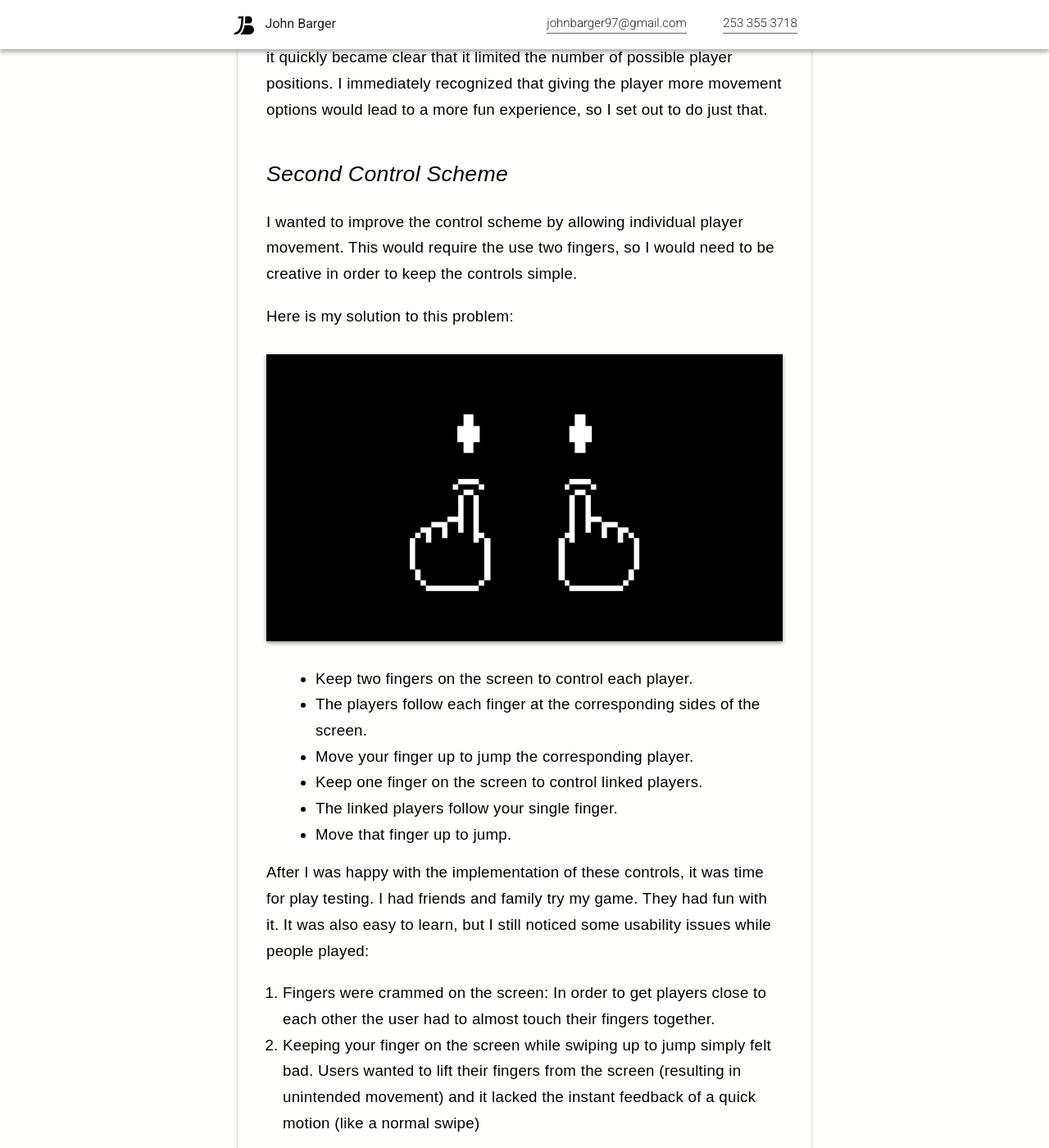
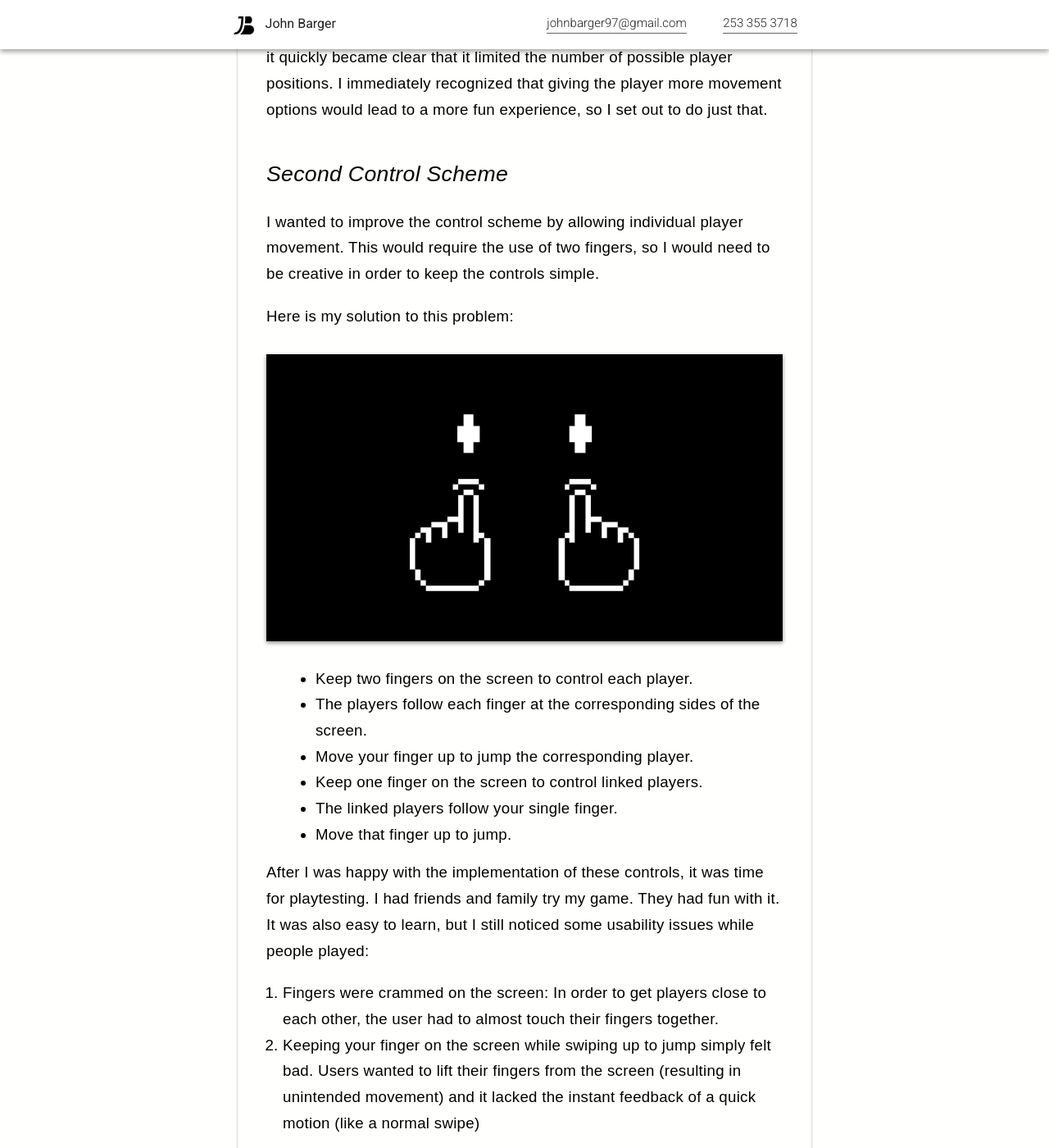
Before and after one commit to johnbarger97/portfolio-site, a Jekyll site: the page built from Mobile-Game-Interaction-Design.html, in a window 1280 px wide and 1400 px high, scrolled down 2599 px. Shown: the whole window at 82% size. Built offline with Jekyll 4.4.1, drawn with Linux system fonts in a browser that asks for light colours; some of the changed text lies outside the part shown.

Commit message:
revisions

```diff
--- a/Building-A-Website-For-Cornerstone.html
+++ b/Building-A-Website-For-Cornerstone.html
@@ -133,4 +133,6 @@
 
 		</div>
 	</div>
+  <br>
+  <br>
 </div>
--- a/Mobile-Game-Interaction-Design.html
+++ b/Mobile-Game-Interaction-Design.html
@@ -25,7 +25,7 @@
       <br>
       <p>The game, “Hold My Hand” is an endless runner mobile game that I started with a friend during a game jam. The theme of the game jam was “Stronger Together”. Our idea was an endless runner where you maneuver two players through obstacles. What makes them stronger together is that they can hold hands to jump higher.</p>
 
-      <p>After a preliminary version of the game was completed during the jam, I decided to spend an extra two weeks adding polish and fine tuning the gameplay.</p>
+      <p>After a preliminary version of the game was completed during the jam, I decided to spend an extra two weeks adding polish and fine-tuning the gameplay.</p>
 
       <p>Three weeks after starting this journey, "Hold My Hand" was complete. It is now fun to play and I am proud of the finished product.</p>
 
@@ -38,7 +38,7 @@
 
       <h2>Control Scheme Iterations</h2>
       <br>
-      <p>Through the process of play testing and creating a smooth player interaction experience, the control scheme of this game went through several iterations.</p>
+      <p>Through the process of playtesting and creating a smooth player interaction experience, the control scheme of this game went through several iterations.</p>
 
       <h3>First Control Scheme</h3>
       <p>My very first requirement when designing a control scheme was that it needed to be simple. Many mobile games don’t use more than one finger and I wanted my game to have the same convenient appeal.</p>
@@ -49,14 +49,14 @@
       <ul>
         <li>Swipe down to toggle link. (hold hands)</li>
         <li>Swipe up to jump. (Both Players)</li>
-        <li>Tap to toggle players to the outer / inner lane.</li>
+        <li>Tap to toggle players to the outer/inner lane.</li>
       </ul>
 
       <p>Out of all the control schemes, this one was the best when it came to usability on account of its simplicity. It was intuitive and easy to learn, but it quickly became clear that it limited the number of possible player positions. I immediately recognized that giving the player more movement options would lead to a more fun experience, so I set out to do just that.</p>
 
       <h3>Second Control Scheme</h3>
 
-      <p>I wanted to improve the control scheme by allowing individual player movement. This would require the use two fingers, so I would need to be creative in order to keep the controls simple.</p>
+      <p>I wanted to improve the control scheme by allowing individual player movement. This would require the use of two fingers, so I would need to be creative in order to keep the controls simple.</p>
 
       <p>Here is my solution to this problem:</p>
       <img style="height: 350px; object-fit: cover;"src="assets/hmh-project/control_scheme2.gif" alt="">
@@ -70,9 +70,9 @@
         <li>Move that finger up to jump.</li>
       </ul>
 
-      <p>After I was happy with the implementation of these controls, it was time for play testing. I had friends and family try my game. They had fun with it. It was also easy to learn, but I still noticed some usability issues while people played:</p>
+      <p>After I was happy with the implementation of these controls, it was time for playtesting. I had friends and family try my game. They had fun with it. It was also easy to learn, but I still noticed some usability issues while people played:</p>
       <ol>
-        <li>Fingers were crammed on the screen: In order to get players close to each other the user had to almost touch their fingers together.</li>
+        <li>Fingers were crammed on the screen: In order to get players close to each other, the user had to almost touch their fingers together.</li>
         <li>Keeping your finger on the screen while swiping up to jump simply felt bad. Users wanted to lift their fingers from the screen (resulting in unintended movement) and it lacked the instant feedback of a quick motion (like a normal swipe)</li>
       </ol>
       <br>
@@ -128,4 +128,6 @@
 
 		</div>
 	</div>
+  <br>
+  <br>
 </div>
--- a/index.html
+++ b/index.html
@@ -24,12 +24,11 @@
 				<p>
           I'm a UX/UI Designer and Developer with a passion for video games.
 				</p>
-        <p>I graduated from CPTC with an associates degree in graphic technolohies. During my studies, I Learned about UI Design and Development. From there I went on to do a large freelance web design project with an associate from college. </p>
+        <p>I graduated from CPTC with an associates degree in Graphic Technologies. During my studies, I learned about UI Design and Web Development. After school I worked on a large freelance web design project with an associate from college. </p>
         <p>
           Feel free to take a look at the case studies below. I've documented my best works to help you understand my process and how I tackle large problems.
         </p>
-
-		</div>
+      </div>
 
 	</div>
 </div>
```
Also changed, not shown: other parts of Mobile-Game-Interaction-Design.html (+3 -3 lines).
